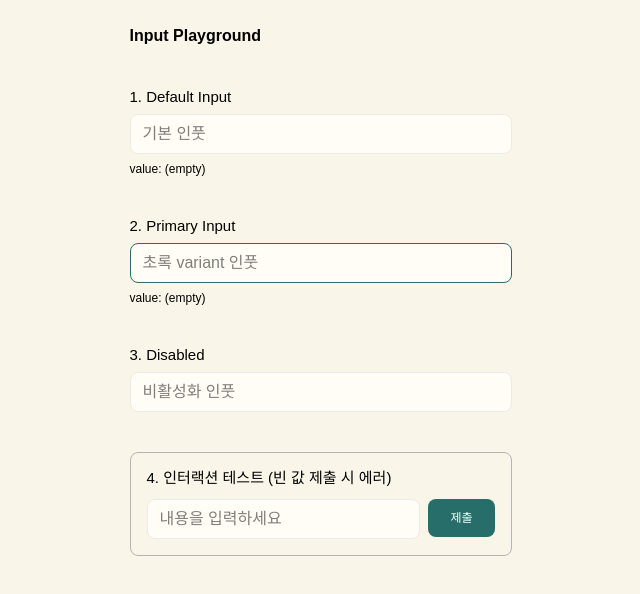
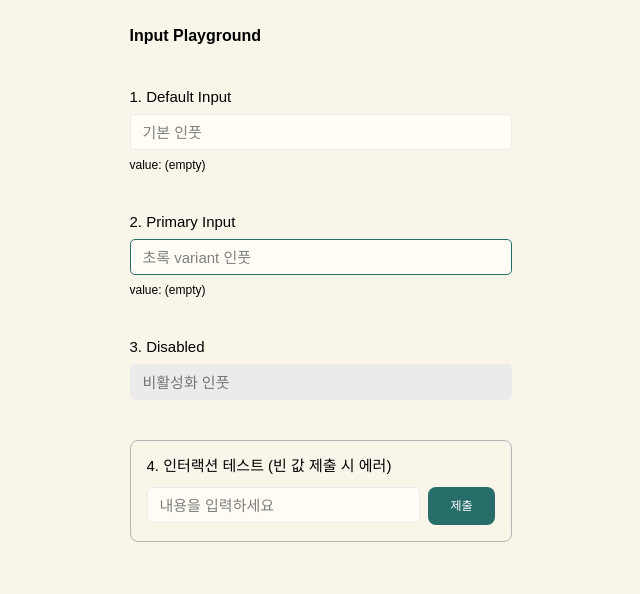
Before and after one commit to p-checkmate/frontend, a React app: page /test-input in a window 1280 px wide. Shown: the top 594 px of the page, without its empty margins (312-952 px from the left). Built offline with nearby package versions, Linux system fonts and the light colour scheme; the HTML template or start-up script is replaced by a standard one; a web font is replaced by a local one.

Commit message:
style: Input focus ring 수정, 폰트 수정

```diff
--- a/src/components/common/input/Input.tsx
+++ b/src/components/common/input/Input.tsx
@@ -13,21 +13,24 @@ interface InputProps extends Omit<
 }
 
 const INPUT_VARIANT: Record<InputVariant, string> = {
-  default: "border-gray1 bg-beige2 text-black placeholder:text-gray2",
-  primary: "border-green1 bg-beige2 text-black placeholder:text-gray2",
+  default: "border-gray1 bg-beige2 placeholder:text-gray2",
+  primary: "border-green1 bg-beige2 placeholder:text-gray2",
 };
 
 const Input: React.FC<InputProps> = ({
   variant = "default",
   fullWidth,
   isError,
+  disabled,
   className,
   ...props
 }) => {
   return (
     <input
+      disabled={disabled}
       className={cn(
-        "rounded-m h-10 border px-3 outline-none",
+        "text-body1 placeholder:text-body1",
+        "rounded-[5px] h-9 border px-3 outline-none",
         "transition-colors duration-150",
 
         INPUT_VARIANT[variant],
@@ -35,10 +38,11 @@ const Input: React.FC<InputProps> = ({
         fullWidth && "w-full",
 
         "focus:ring-1",
-        !isError && "focus:ring-green3",
+        variant === "default" && "ring-black",
+        variant === "primary" && "ring-green1",
         isError && "border-red-500 focus:ring-red-500 animate-shake",
 
-        "disabled:bg-gray1 disabled:text-gray4 disabled:cursor-not-allowed",
+        disabled && "bg-gray1 text-gray3 text-body1 cursor-not-allowed",
 
         className,
       )}
--- a/src/components/test/InputTest.tsx
+++ b/src/components/test/InputTest.tsx
@@ -30,7 +30,7 @@ const InputPlayground = () => {
 
         {/* 기본 인풋 */}
         <div className="space-y-2">
-          <p className="text-body1 font-semibold">1. Default Input</p>
+          <p className="text-body1">1. Default Input</p>
           <Input
             placeholder="기본 인풋"
             value={value1}
--- a/src/index.css
+++ b/src/index.css
@@ -71,6 +71,10 @@
 }
 
 @layer utilities {
+  .ring-green1 {
+    --tw-ring-color: var(--color-green1);
+  }
+
   /*텍스트*/
   .text-title1 {
     font-size: var(--text-size-10);
--- a/tailwind.config.js
+++ b/tailwind.config.js
@@ -1,6 +1,6 @@
 /** @type {import('tailwindcss').Config} */
 export default {
-  content: ['./index.html', './src/**/*.{js,ts,jsx,tsx}'],
+  content: ["./index.html", "./src/**/*.{js,ts,jsx,tsx}"],
   theme: {
     extend: {},
   },
```
